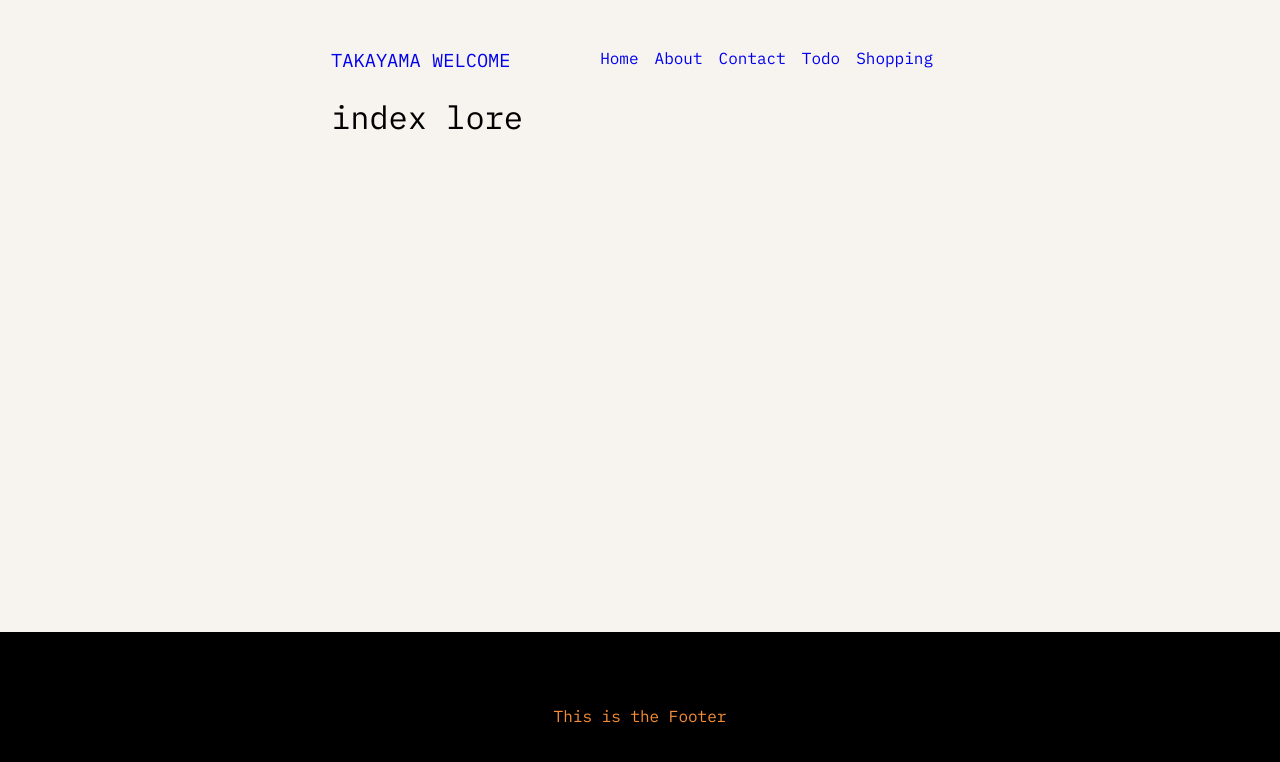
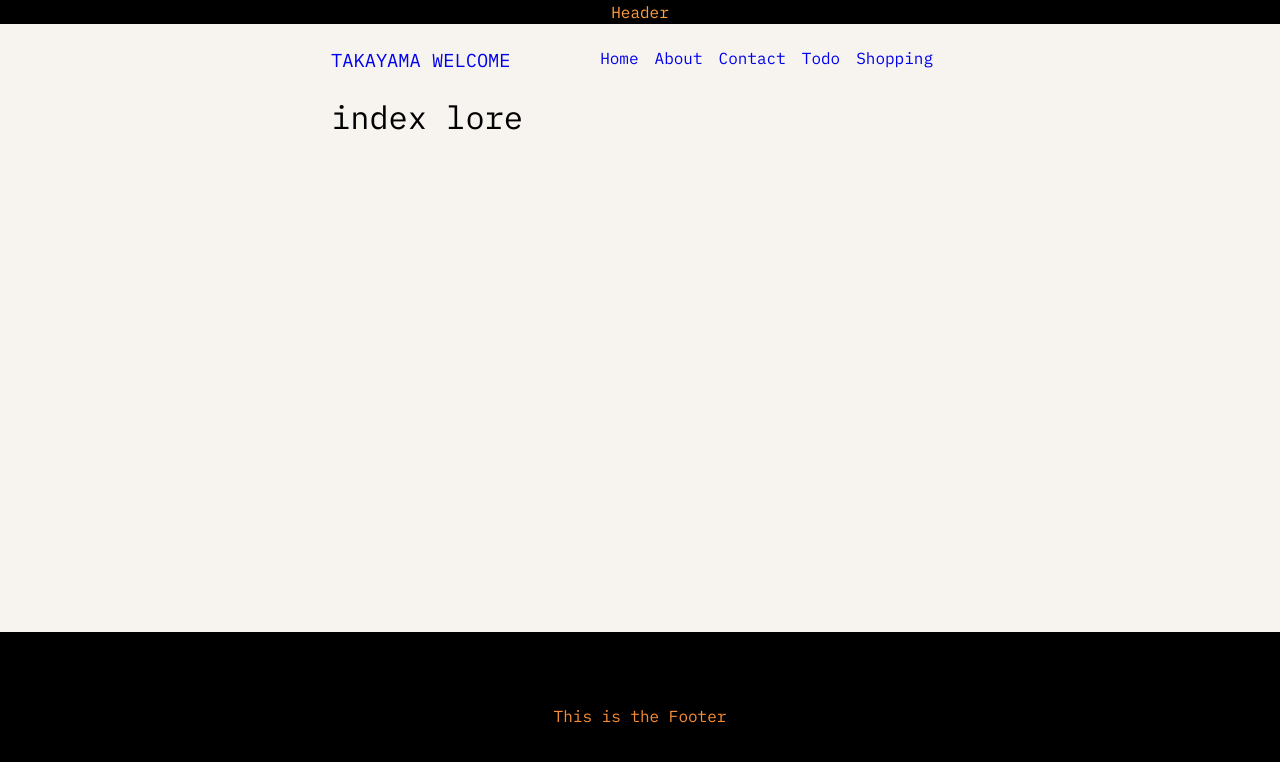
Before and after one commit to seibas/Takayama-03, a Gatsby site: page / in a window 1280 px wide. Built offline with nearby package versions, Linux system fonts and the light colour scheme; Gatsby itself is replaced by a stand-in of ours.

Commit message:
add Header

```diff
--- /dev/null
+++ b/src/blocks/header.css
@@ -0,0 +1,17 @@
+.header{
+    display: flex;
+    flex-direction: column;
+   justify-content: center;
+   align-items: center;
+    width: 100vw;
+       display: flex;
+       min-height: 3vh;
+       flex-direction: column;
+       background: black;
+
+       color:rgb(255, 156, 64);
+       position: absolute;
+       top: 0;
+       left: 0;
+
+   }
--- /dev/null
+++ b/src/components/Header.js
@@ -0,0 +1,10 @@
+import React from 'react'
+import  "../blocks/header.css"
+
+const Header = () => {
+    return (
+        <div className={ 'header' }>Header</div>
+    )
+}
+
+export default Header
--- a/src/components/Layout.js
+++ b/src/components/Layout.js
@@ -1,5 +1,6 @@
 
 import React from "react"
+import Header from '../components/Header'
 import { Link } from "gatsby"
 import Footer from "../components/Footer"
 import "../styles/style.css"
@@ -17,8 +18,8 @@ const ListLink = props => (
 export default function Layout({ children }) {
   return (
     <div style={{ margin: `3rem auto`, maxWidth: 650, padding: `0 1rem` }}>
-
-      <header style={{ marginBottom: `1.5rem` }}>
+     <Header />
+      <nav style={{ marginBottom: `1.5rem` }}>
         <Link to="/" style={{ textShadow: `none`, backgroundImage: `none` }}>
           <h3 style={{ display: `inline` }}>TAKAYAMA WELCOME</h3>
         </Link>
@@ -29,7 +30,7 @@ export default function Layout({ children }) {
           <ListLink to="/thingtodo/">Todo</ListLink>
           <ListLink to="/thingtobuy/">Shopping</ListLink>
         </ul>
-      </header>
+      </nav>
       {children}
       <Footer />
     </div>
```
